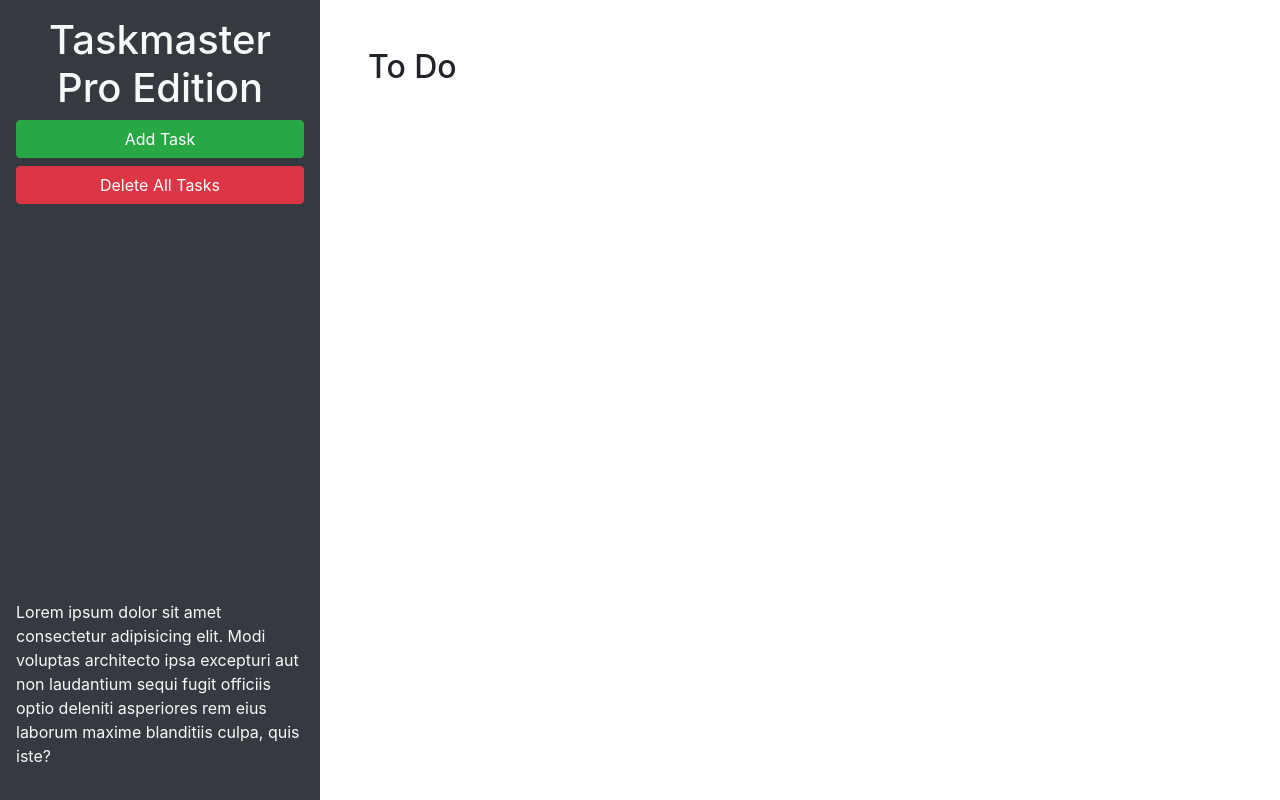
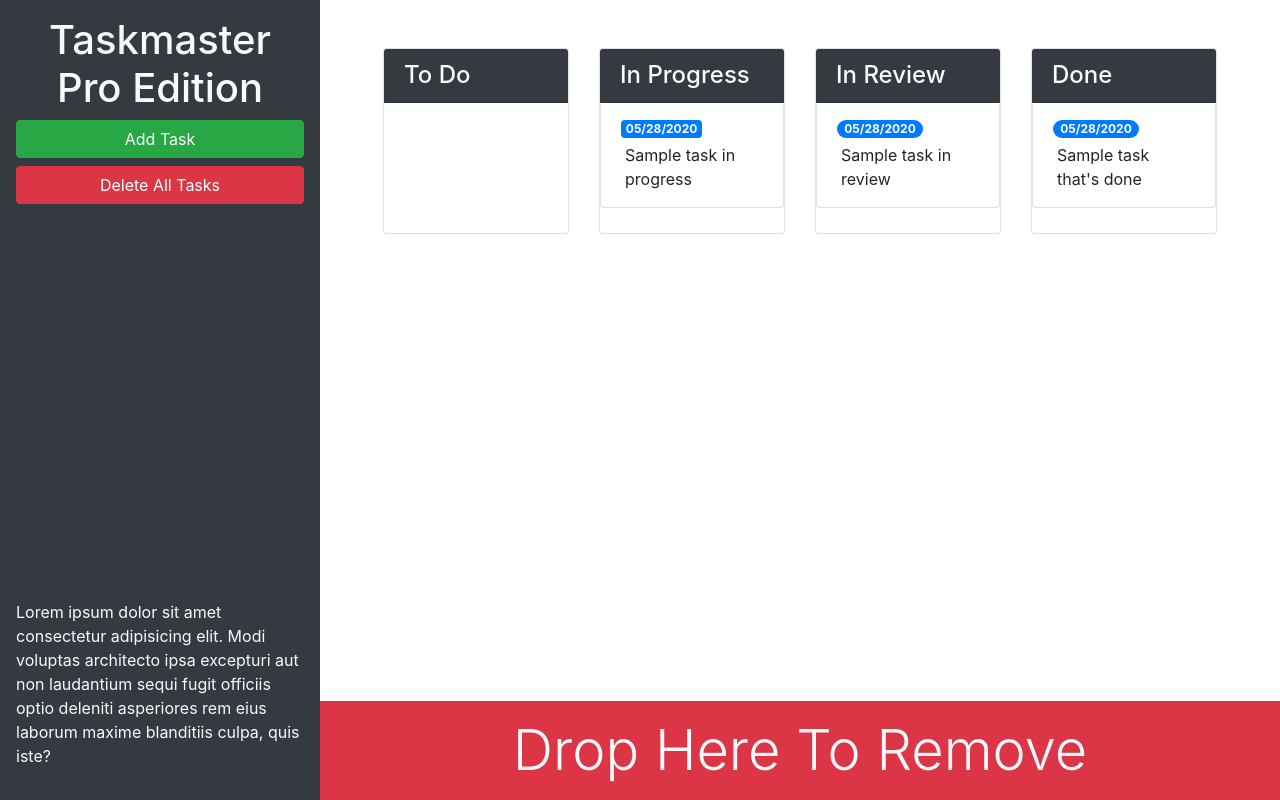
Before and after one commit to daxburatto/Taskmaster-pro, a plain HTML site: page index.html in a window 1280 px wide. Drawn offline with nearby package versions, Linux system fonts and the light colour scheme.

Commit message:
added bootstrap classes

```diff
--- a/assets/js/script.js
+++ b/assets/js/script.js
@@ -93,8 +93,8 @@ $(".list-group").on("blur", "input[type='text']", function () {
     .closest("list-group-item")
     .index();
   // update task in array and re-save to localStorage
-  tasks[status][index].date= date
-  saveTasks()
+  tasks[status][index].date= date;
+  saveTasks();
   // recreate span element with bootstrap classes
   var taskSpan = $("<span>")
     .addClass("badge badge-primary badge-pill")
--- a/index.html
+++ b/index.html
@@ -13,20 +13,62 @@
 <body>
 
   <div class="row min-vh-100 no-gutters">
-    <header class="col-12 col-lg-3 bg-dark text-light d-flex flex-column p-4 p-lg-3">
+    <header class="col-12 col-lg-3 bg-dark text-light sticky-top d-flex flex-column p-4 p-lg-3">
       <h1 class="text-center">Taskmaster Pro Edition</h1>
       <button id="create-task" class="btn btn-block btn-success" data-toggle="modal" data-target="#task-form-modal">Add
         Task</button>
       <button id="remove-tasks" class="btn btn-block btn-danger">Delete All Tasks</button>
-      <p class="mt-auto">Lorem ipsum dolor sit amet consectetur adipisicing elit. Modi voluptas architecto ipsa
+      <p class="mt-auto d-auto d-lg-block">Lorem ipsum dolor sit amet consectetur adipisicing elit. Modi voluptas architecto ipsa
         excepturi aut non
         laudantium sequi fugit officiis optio deleniti asperiores rem eius laborum maxime blanditiis culpa, quis iste?
       </p>
     </header>
-    <main class="col-12 col-lg-9">
-      <div class="m-5">
-        <h2>To Do</h2>
-        <ul id="list-toDo" class="list-group"> </ul>
+    <main class="col-12 col-lg-9 d-flex flex-column">
+      <div class="m-5 row justify-content-around" >
+        <div class="col-12 col-md-6 col-xl-3 mb-3">
+          <div class="card">
+            <h4 class="card-header bg-dark text-light">To Do</h4>
+            <ul id="list-toDo" class="list-group"> </ul>
+          </div>
+        </div>
+        <div class="col-12 col-md-6 col-xl-3 mb-3">
+          <div class="card">
+            <h4 class="card-header bg-dark text-light">In Progress</h4>
+            <ul id="list-inProgress" class="list-group">
+              <li class="list-group-item">
+                <span class="badge badge-primary badge pill">05/28/2020</span>
+                <p class="m-1">Sample task in progress</p>
+              </li>
+            </ul>
+          </div>
+        </div>
+        <div class="col-12 col-md-6 col-xl-3 mb-3">
+          <div class="card">
+            <h4 class="card-header bg-dark text-light">In Review</h4>
+            <ul id="list-inReview" class="list-group">
+              <li class="list-group-item">
+                <span class="badge badge-primary badge-pill">05/28/2020</span>
+                <p class="m-1">Sample task in review</p>
+              </li>
+            </ul>
+          </div>
+        </div>
+        <div class="col-12 col-md-6 col-xl-3 mb-3">
+          <div class="card">
+            <h4 class="card-header bg-dark text-light">Done</h4>
+            <ul id="list-done" class="list-group">
+              <li class="list-group-item">
+                <span class="badge badge-primary badge-pill">05/28/2020</span>
+                <p class="m-1">Sample task that's done</p>
+              </li>
+            </ul>
+          </div>
+        </div>
+      </div>
+      <div class="mt-auto" id="trash">
+        <div class="w-100 bg-danger p-3 text-center text-light display-4">
+          Drop Here To Remove
+        </div>
       </div>
     </main>
   </div>
@@ -46,11 +88,11 @@
           <form>
             <div class="form-group">
               <label for="modalTaskDescription">Task description</label>
-              <textarea id="modalTaskDescription" rows="3"></textarea>
+              <textarea id="modalTaskDescription" rows="3" class="form-control"></textarea>
             </div>
             <div class="form-group">
               <label for="modalDueDate">Due date</label>
-              <input type="text" id="modalDueDate" placeholder="mm/dd/yyyy" autocomplete="off" />
+              <input type="text" class="form-control" id="modalDueDate" placeholder="mm/dd/yyyy" autocomplete="off" />
             </div>
           </form>
         </div>
```
